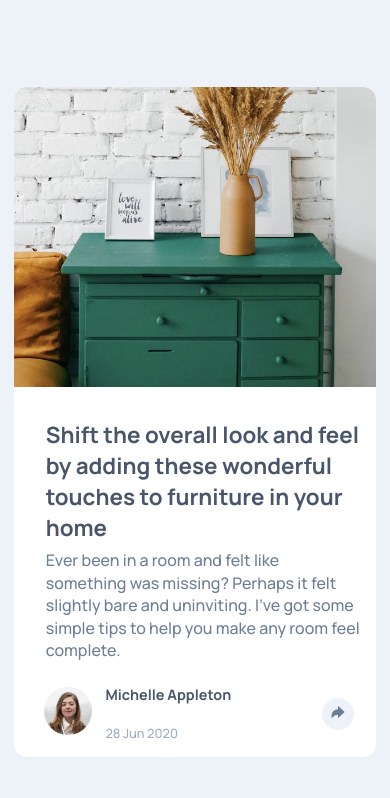
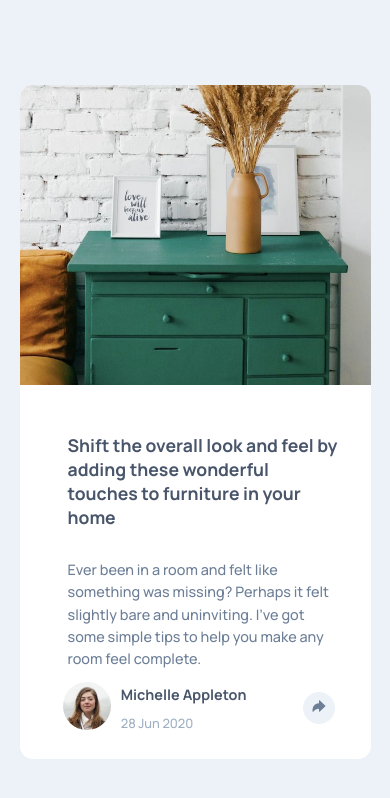
Before and after one commit to Lukasz-Milde/Article-Prenview, a website built with Parcel: page src/index.html in a window 390 px wide. Built offline with nearby package versions, Linux system fonts and the light colour scheme.

Commit message:
final step one

```diff
--- a/src/scss/main.scss
+++ b/src/scss/main.scss
@@ -41,10 +41,10 @@ body {
 }
 
 .content {
-	padding: 2rem;
+	padding: 3rem;
 	display: grid;
 	grid-template-columns: 15% 70% 15%;
-	grid-template-rows: 40% 40% 10% 10%;
+	grid-template-rows: 40% 40% 7% 7%;
 	gap: 8px;
 	grid-template-areas:
 		"title title title"
@@ -58,12 +58,14 @@ body {
 	font-weight: 700;
 	font-size: 1.4rem;
 	color: $title-color;
+	overflow-wrap: break-word;
 }
 
 .content--text {
 	grid-area: text;
 	line-height: 1.4rem;
 	color: $text-color;
+	overflow-wrap: break-word;
 }
 
 .avatar-pic {
@@ -179,7 +181,7 @@ share-icon:hover {
 
 @media (max-width: 700px) {
 	.card {
-		width: 93vw;
+		width: 90vw;
 		flex-direction: column;
 		margin: 10px auto;
 		position: relative;
@@ -187,6 +189,19 @@ share-icon:hover {
 	.card--image {
 		width: 100%;
 		border-radius: 13px 13px 0 0;
+	}
+
+	.content {
+		padding-bottom: 2rem;
+	}
+
+	.content--title {
+		font-size: 1.1rem;
+	}
+
+	.content--text {
+		font-size: 0.9rem;
+		padding-bottom: 1rem;
 	}
 
 	.share-btn {
--- a/style-guide.md
+++ /dev/null
@@ -1,34 +0,0 @@
-# Front-end Style Guide
-
-## Layout
-
-The designs were created to the following widths:
-
-- Mobile: 375px
-- Desktop: 1440px
-
-## Colors
-
-- Very Dark Grayish Blue: hsl(217, 19%, 35%)
-- Desaturated Dark Blue: hsl(214, 17%, 51%)
-- Grayish Blue: hsl(212, 23%, 69%)
-- Light Grayish Blue: hsl(210, 46%, 95%)
-
-## Typography
-
-### Body Copy
-
-- Font size: 13px
-
-### Headings
-
-- Family: [Manrope](https://fonts.google.com/specimen/Manrope)
-- Weights: 500, 700
-
-## Icons
-
-We provide SVGs for the social icons. But please feel free to use a font icon library if you like. Some suggestions can be found below:
-
-- [Font Awesome](https://fontawesome.com)
-- [IcoMoon](https://icomoon.io)
-- [Ionicons](https://ionicons.com)
```
Also changed, not shown: README-template.md (deleted), README.md, design/desktop-active-state.jpg (deleted), design/desktop-design.jpg (deleted), design/desktop-preview.jpg (deleted), design/mobile-active-state.jpg (deleted), design/mobile-design.jpg (deleted), 5 other files.
